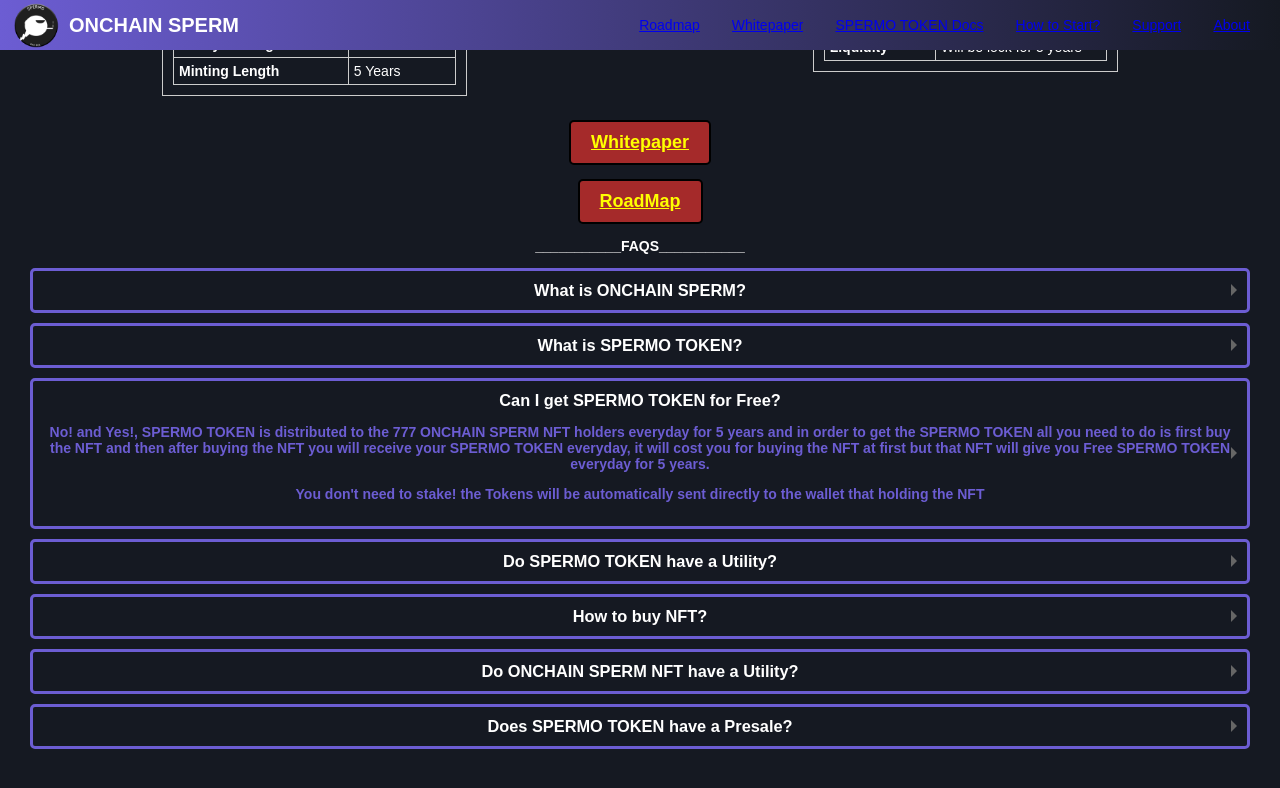
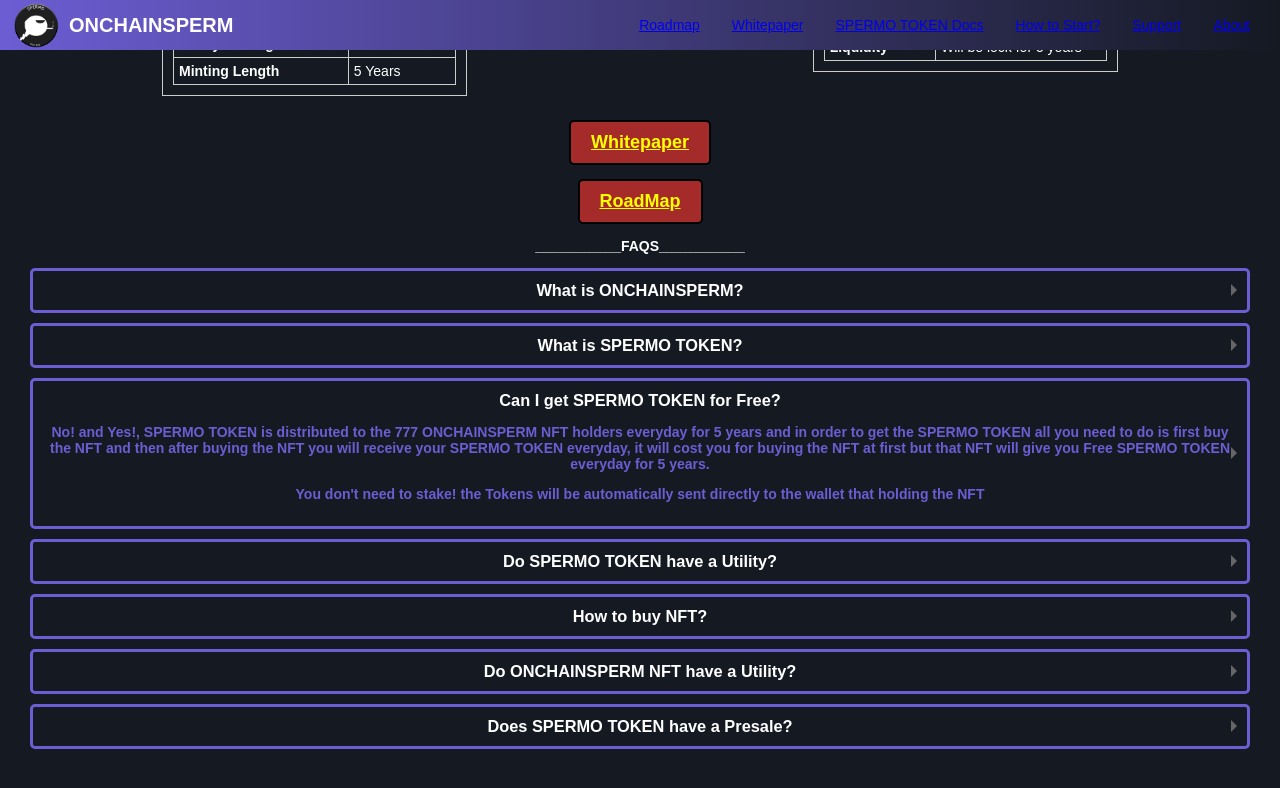
Before and after one commit to Onchainsperm/Onchainsperm.github.io, a plain HTML site: page index.html in a window 1280 px wide. Both pictures are taken after a click on the element "Can I get SPERMO TOKEN for Free?". Shown: the part 2634-3422 px from the top of the page. Drawn offline with nearby package versions, Linux system fonts and the light colour scheme; a script that the page names is missing.

Commit message:
Add files via upload

```diff
--- a/index.html
+++ b/index.html
@@ -3,7 +3,7 @@
 <head>
     <meta charset="UTF-8">
     <meta name="viewport" content="width=device-width, initial-scale=1.0">
-    <title>ONCHAIN SPERM</title>
+    <title>ONCHAINSPERM</title>
     <link rel="stylesheet" href="style.css">
 <script src="https://code.jquery.com/jquery-3.6.0.min.js"></script>
 
@@ -811,7 +811,7 @@ img {vertical-align: middle;}
   <div>
     <div class="logo-container">
       <img src="spermologo.png" alt="Your Logo">
-      <h2>ONCHAIN SPERM</h2>
+      <h2>ONCHAINSPERM</h2>
     </div>
   </div>
   <input id="menu-toggle" type="checkbox" />
@@ -901,7 +901,7 @@ img {vertical-align: middle;}
 <div style="text-align:center;">
  <img src="spermologo.png" width="100" height="300">
 <header>
-<h1>WELCOME TO ONCHAIN SPERM! </h1>
+<h1>WELCOME TO ONCHAINSPERM! </h1>
 </header>
 <p style="font-weight: color: white">
 The project is focused on creating a platform that provides both crypto and NFT investors with a unique opportunity to earn passive income while adding value to their investments. </p>
@@ -918,7 +918,7 @@ The project aims to create a mutually beneficial ecosystem that supports the gro
 
 <h2 class="glow-border">
   <img src="spermologo.png" alt="Logo" class="logo">
-  ONCHAIN SPERM
+  ONCHAINSPERM
 </h2>
 <p style="font-weight: color: white">
 	ONCHAIN SPERM is a collection of 777 unique,On-chain NFTs that are stored its Images and Metadata on the blockchain. Each sperm has its own unique characteristics, making it a one-of-a-kind collectible.</p>
@@ -1134,10 +1134,10 @@ The more NFT you hold the more SPERMO TOKEN you will receive every 24hrs.</p>
 
   </p>
 <div class="question">
-  <h3>What is ONCHAIN SPERM?</h3>
+  <h3>What is ONCHAINSPERM?</h3>
   <div class="answer">
     <p style="font-weight: bold; color: #6C5DD3;">
-      ONCHAIN SPERM is an innovative NFT and Crypto project that aims to provide passive income to NFT and Crypto investors without the need to trade their assets.</p>
+      ONCHAINSPERM is an innovative NFT and Crypto project that aims to provide passive income to NFT and Crypto investors without the need to trade their assets.</p>
   </div>
 </div>
 
@@ -1154,7 +1154,7 @@ The more NFT you hold the more SPERMO TOKEN you will receive every 24hrs.</p>
   <h3>Can I get SPERMO TOKEN for Free?</h3>
   <div class="answer">
 <p style="font-weight: bold; color: #6C5DD3;">
-  No! and Yes!, SPERMO TOKEN is distributed to the 777 ONCHAIN SPERM NFT holders everyday for 5 years and in order to get the SPERMO TOKEN all you need to do is first buy the NFT and then after buying the NFT you will receive your SPERMO TOKEN everyday, it will cost you for buying the NFT at first but that NFT will give you Free SPERMO TOKEN everyday for 5 years.</p>
+  No! and Yes!, SPERMO TOKEN is distributed to the 777 ONCHAINSPERM NFT holders everyday for 5 years and in order to get the SPERMO TOKEN all you need to do is first buy the NFT and then after buying the NFT you will receive your SPERMO TOKEN everyday, it will cost you for buying the NFT at first but that NFT will give you Free SPERMO TOKEN everyday for 5 years.</p>
 <p style="font-weight: bold; color: #6C5DD3;">
   You don't need to stake! the Tokens will be automatically sent directly to the wallet that holding the NFT</p>
   </div>
@@ -1166,7 +1166,7 @@ The more NFT you hold the more SPERMO TOKEN you will receive every 24hrs.</p>
 <p style="font-weight: bold; color: #6C5DD3;">
   Yes! First, SPERMO TOKEN is the utility token for the development of the ONCHAIN SPERM ecosystem. This means that users who hold SPERMO TOKEN will be able to use it within the ONCHAIN SPERM platform, potentially to access services, make transactions, or participate in governance activities.</p>
 <p style="font-weight: bold; color: #6C5DD3;">
-Second, holding SPERMO TOKEN may also yield MATIC Tokens in the future development. This indicates that SPERMO TOKEN holders may receive MATIC Tokens as a reward for holding and using SPERMO TOKEN within the ONCHAIN SPERM ecosystem.</p>
+Second, holding SPERMO TOKEN may also yield MATIC Tokens in the future development. This indicates that SPERMO TOKEN holders may receive MATIC Tokens as a reward for holding and using SPERMO TOKEN within the ONCHAINSPERM ecosystem.</p>
   </div>
 </div>
 
@@ -1181,7 +1181,7 @@ Second, holding SPERMO TOKEN may also yield MATIC Tokens in the future developme
 </div>
 
 <div class="question">
-  <h3>Do ONCHAIN SPERM NFT have a Utility?</h3>
+  <h3>Do ONCHAINSPERM NFT have a Utility?</h3>
   <div class="answer">
 <p style="font-weight: bold; color: #6C5DD3;">
   Yes! it is use to access Airdrops,Giveaways,Private events,Private Websites-it act as a key to access  a lock content.</p>
```
